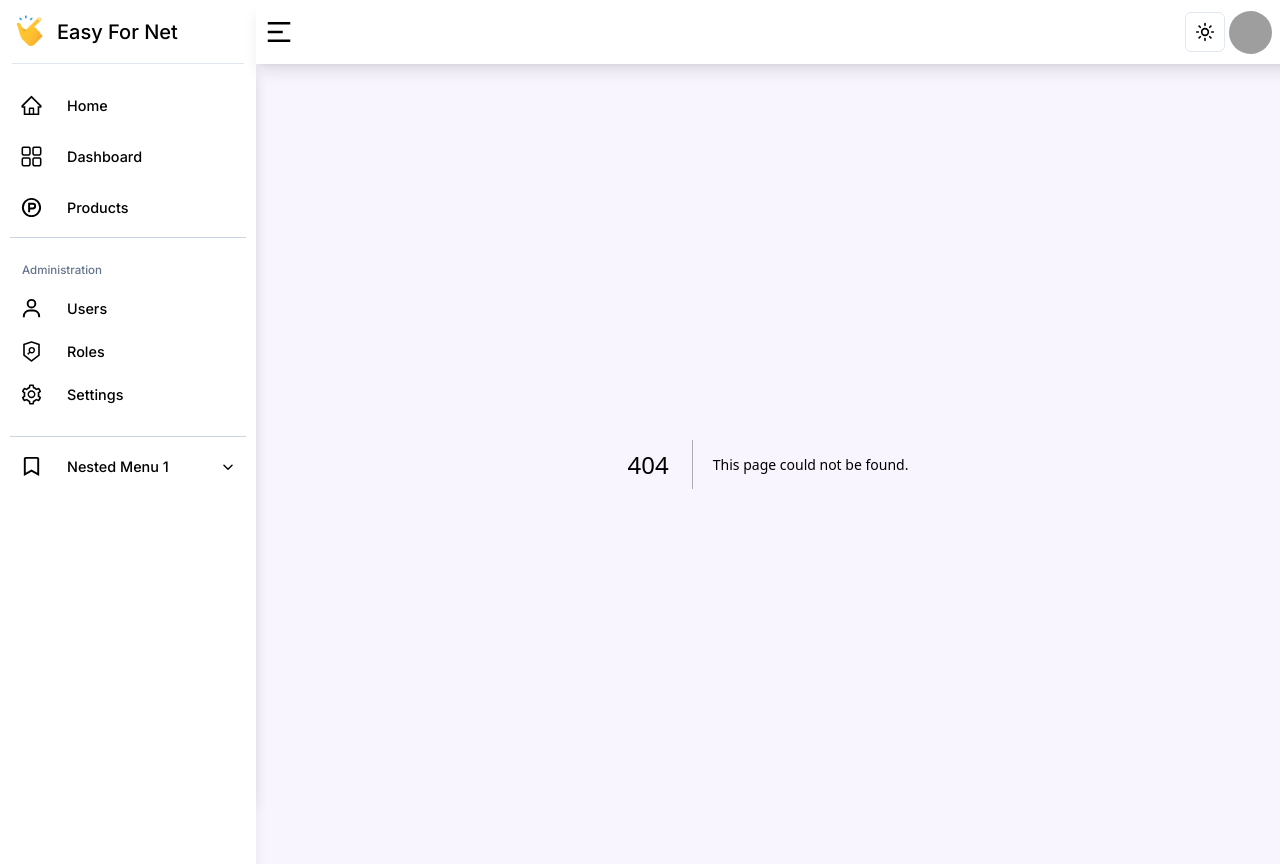
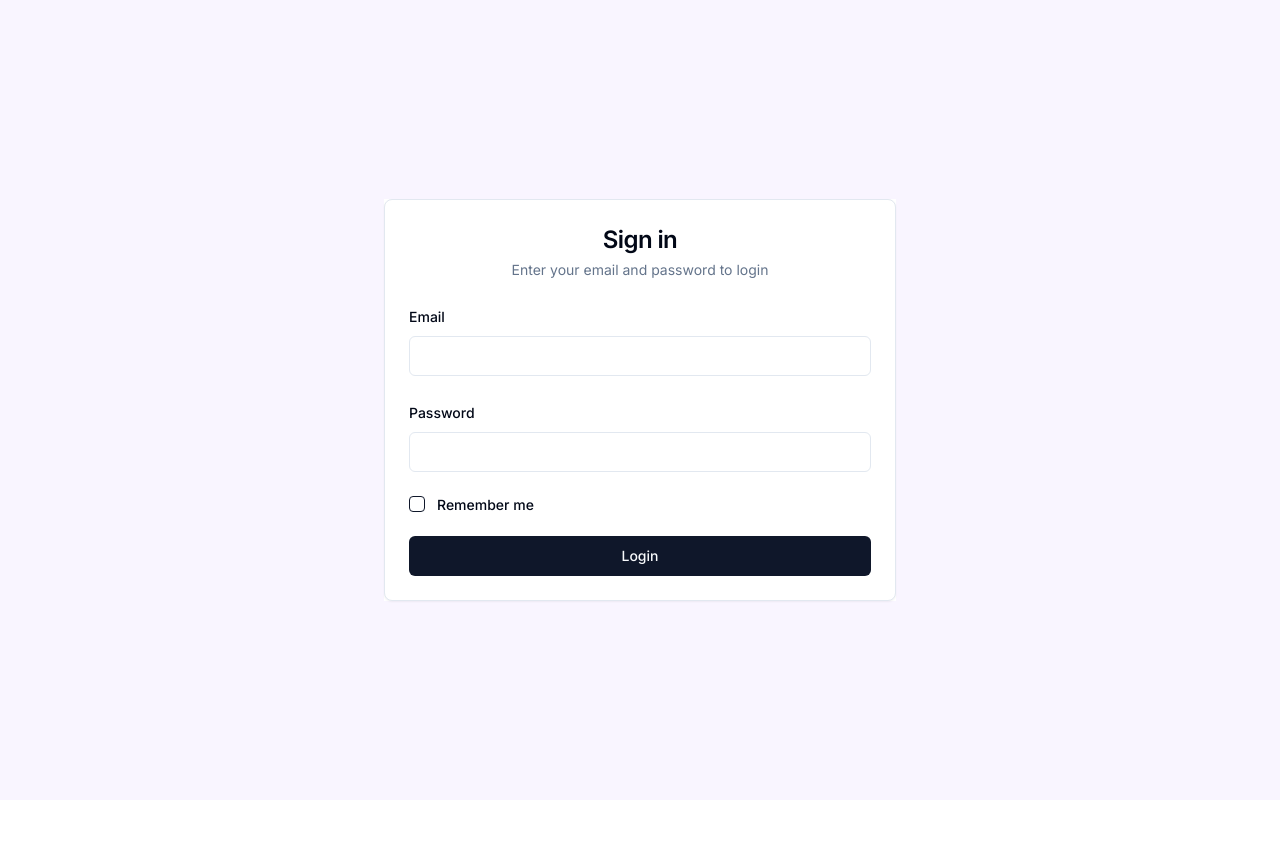
Before and after one commit to ma496/easy-for-net, a Next.js app in the folder frontends/react-frontend/: page /login in a window 1280 px wide. Before the commit this address had no page. After the commit the page ends 800 px from the top, so only its background shows below. Built offline with nearby package versions, Linux system fonts and the light colour scheme; grey boxes are pictures that could not be loaded.

Commit message:
create login page

```diff
--- /dev/null
+++ b/frontends/react-frontend/app/(auth)/login/page.tsx
@@ -0,0 +1,120 @@
+"use client"
+
+import { zodResolver } from "@hookform/resolvers/zod"
+import { useForm } from "react-hook-form"
+import { z } from "zod"
+import {
+  Form,
+  FormControl,
+  FormField,
+  FormItem,
+  FormLabel,
+  FormMessage,
+} from "@/components/ui/form"
+import { Button } from "@/components/ui/button"
+import {
+  Card,
+  CardContent,
+  CardDescription,
+  CardHeader,
+  CardTitle,
+} from "@/components/ui/card"
+import { Checkbox } from "@/components/ui/checkbox"
+import { Input } from "@/components/ui/input"
+import { toast } from "@/components/ui/use-toast"
+
+const FormSchema = z.object({
+  email: z.string().min(1, "Email is required.").email(),
+  password: z.string().min(6, "Password must be at least 6 characters."),
+  remember: z.boolean()
+})
+
+export default function Login() {
+  const form = useForm<z.infer<typeof FormSchema>>({
+    resolver: zodResolver(FormSchema),
+    defaultValues: {
+      email: "",
+      password: "",
+      remember: false
+    },
+  })
+
+  function onSubmit(data: z.infer<typeof FormSchema>) {
+    console.log("onSubmit")
+    toast({
+      title: "You submitted the following values:",
+      description: (
+        <pre className="mt-2 w-[340px] rounded-md bg-slate-950 p-4">
+          <code className="text-white">{JSON.stringify(data, null, 2)}</code>
+        </pre>
+      ),
+    })
+  }
+
+  return (
+    <div className="relative flex flex-col justify-center items-center min-h-screen overflow-hidden bg-secondary-background">
+      <div className="w-full m-auto bg-white lg:max-w-lg">
+        <Card>
+          <CardHeader className="space-y-1">
+            <CardTitle className="text-2xl text-center">Sign in</CardTitle>
+            <CardDescription className="text-center">
+              Enter your email and password to login
+            </CardDescription>
+          </CardHeader>
+          <CardContent className="grid gap-4">
+            <Form {...form}>
+              <form onSubmit={form.handleSubmit(onSubmit)} className="space-y-6">
+                <FormField
+                  control={form.control}
+                  name="email"
+                  render={({ field }) => (
+                    <FormItem>
+                      <FormLabel>Email</FormLabel>
+                      <FormControl>
+                        <Input {...field} />
+                      </FormControl>
+                      <FormMessage />
+                    </FormItem>
+                  )}
+                />
+                <FormField
+                  control={form.control}
+                  name="password"
+                  render={({ field }) => (
+                    <FormItem>
+                      <FormLabel>Password</FormLabel>
+                      <FormControl>
+                        <Input type="password" {...field} />
+                      </FormControl>
+                      <FormMessage />
+                    </FormItem>
+                  )}
+                />
+                <FormField
+                  control={form.control}
+                  name="remember"
+                  render={({ field }) => (
+                    <FormItem className="flex flex-row items-start space-x-3 space-y-0">
+                      <FormControl>
+                        <Checkbox
+                          checked={field.value}
+                          onCheckedChange={field.onChange}
+                        />
+                      </FormControl>
+                      <div className="space-y-1 leading-none">
+                        <FormLabel>
+                          Remember me
+                        </FormLabel>
+                      </div>
+                    </FormItem>
+                  )}
+                />
+                <Button type="submit" className="w-full">Login</Button>
+              </form>
+            </Form>
+          </CardContent>
+        </Card>
+      </div>
+    </div>
+  )
+}
--- /dev/null
+++ b/frontends/react-frontend/app/(main)/layout.tsx
@@ -0,0 +1,16 @@
+import { MainLayout } from '@/components/layout/main'
+import { MainLayoutProvider } from '@/components/layout/main/context-provider'
+
+export default function AdminLayout({
+  children,
+}: {
+  children: React.ReactNode
+}) {
+  return (
+    <MainLayoutProvider>
+      <MainLayout>
+        {children}
+      </MainLayout>
+    </MainLayoutProvider>
+  )
+}
--- a/frontends/react-frontend/app/layout.tsx
+++ b/frontends/react-frontend/app/layout.tsx
@@ -1,10 +1,9 @@
-import { MainLayout } from '@/components/layout/main'
 import './globals.css'
 import type { Metadata } from 'next'
 import { Inter } from 'next/font/google'
 import { ThemeProvider } from "@/components/theme/theme-provider"
 import { Providers } from '@/redux/providers'
-import { MainLayoutProvider } from '@/components/layout/main/context-provider'
+import { Toaster } from "@/components/ui/toaster"
 
 const inter = Inter({ subsets: ['latin'] })
 
@@ -23,13 +22,10 @@ export default function RootLayout({
       <body className={`${inter.className} scrollbar-thin scrollbar-thumb-scrollbar`}>
         <ThemeProvider attribute="class" defaultTheme="system" enableSystem>
           <Providers>
-            <MainLayoutProvider>
-              <MainLayout>
-                {children}
-              </MainLayout>
-            </MainLayoutProvider>
+            {children}
           </Providers>
         </ThemeProvider>
+        <Toaster />
       </body>
     </html>
   )
--- a/frontends/react-frontend/components/layout/main/header/components/user-nav.tsx
+++ b/frontends/react-frontend/components/layout/main/header/components/user-nav.tsx
@@ -30,7 +30,7 @@ const UserNav: React.FC<UserNavProps> = ({width, height}) => {
           className={`relative rounded-full`}
           style={{width: width, height: height}}>
           <Avatar style={{ width: width, height: height }}>
-            <AvatarImage src="/avatars/01.png" alt="@shadcn" />
+            {/* <AvatarImage src="/avatars/01.png" alt="@shadcn" /> */}
             <AvatarFallback>SC</AvatarFallback>
           </Avatar>
         </Button>
```
Also changed, not shown: frontends/react-frontend/app/(main)/page.tsx (renamed from frontends/react-frontend/app/page.tsx).
